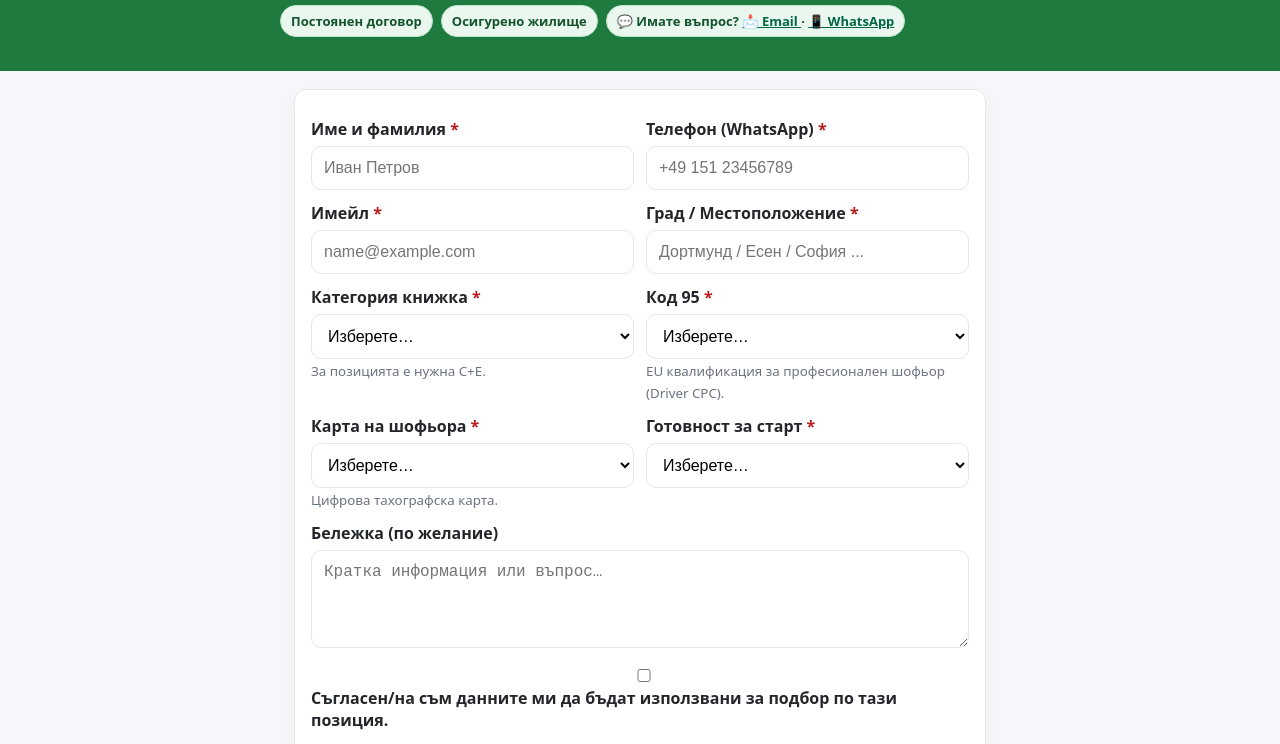
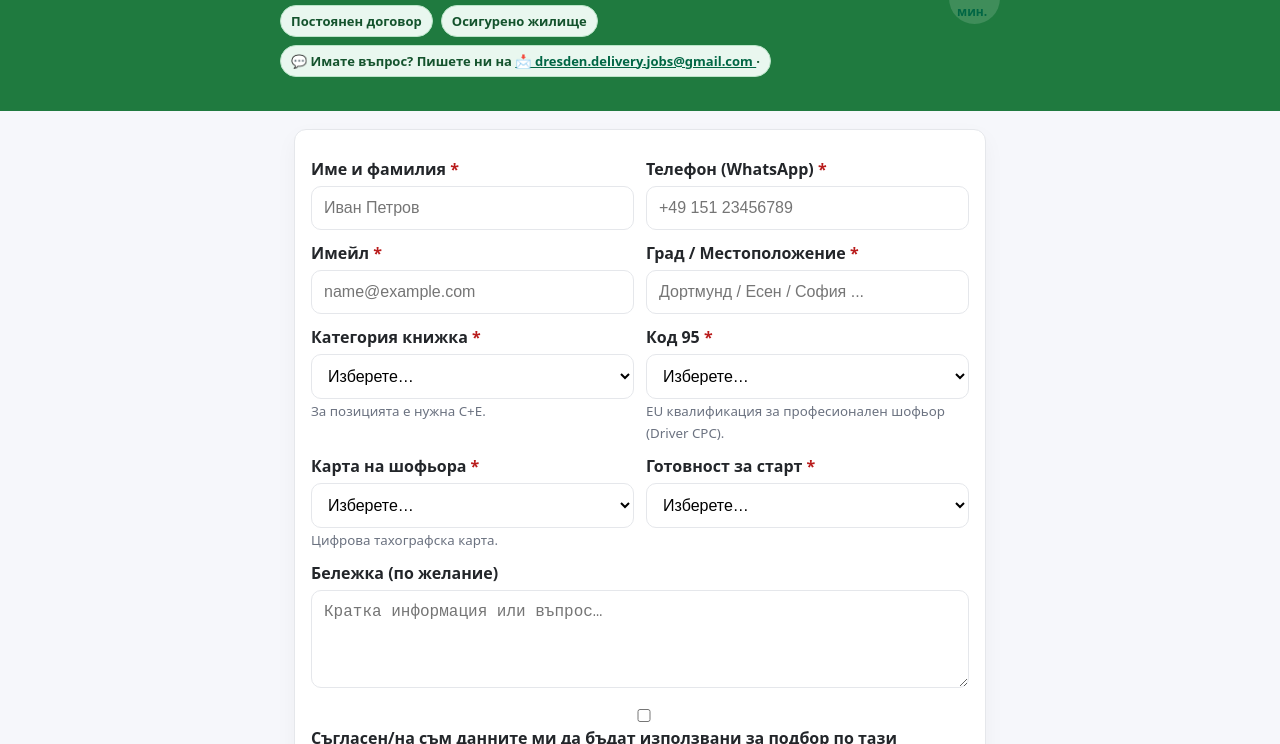
Before and after one commit to MIRAH4NK3/rumak-dortmund-form, a plain HTML site: page index.html in a window 1280 px wide. Shown: the part 121-865 px from the top of the page. Drawn offline with Linux system fonts and the light colour scheme.

Commit message:
Update index.html

```diff
--- a/index.html
+++ b/index.html
@@ -50,13 +50,10 @@
   <span class="chip">Постоянен договор</span>
   <span class="chip">Осигурено жилище</span>
   <span class="chip">
-    💬 Имате въпрос?
+    💬 Имате въпрос? Пишете ни на
     <a href="mailto:dresden.delivery.jobs@gmail.com" style="color:#064; text-decoration:underline;">
-      📩 Email
+      📩 dresden.delivery.jobs@gmail.com
     </a> ·
-    <a href="https://wa.me/4915123554008" target="_blank" style="color:#064; text-decoration:underline;">
-      📱 WhatsApp
-    </a>
   </span>
 </div>
       </div>
```
